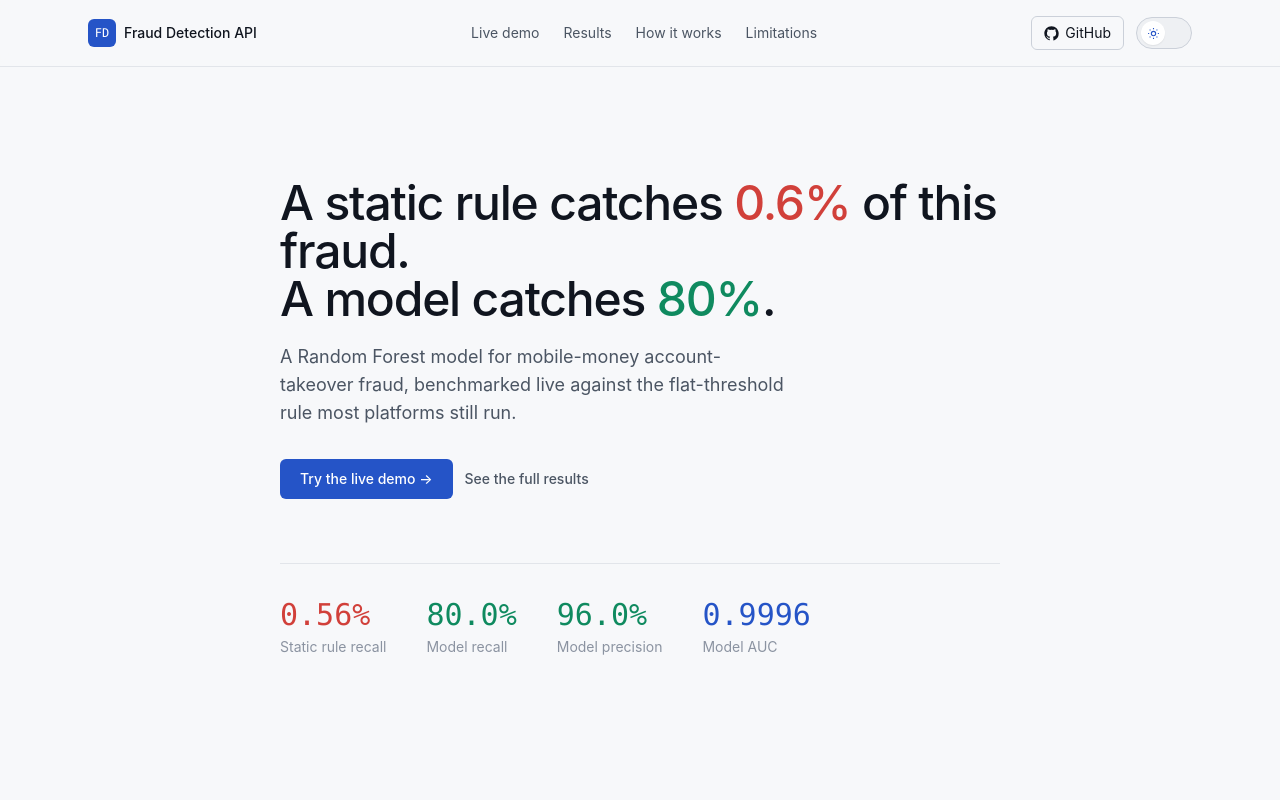
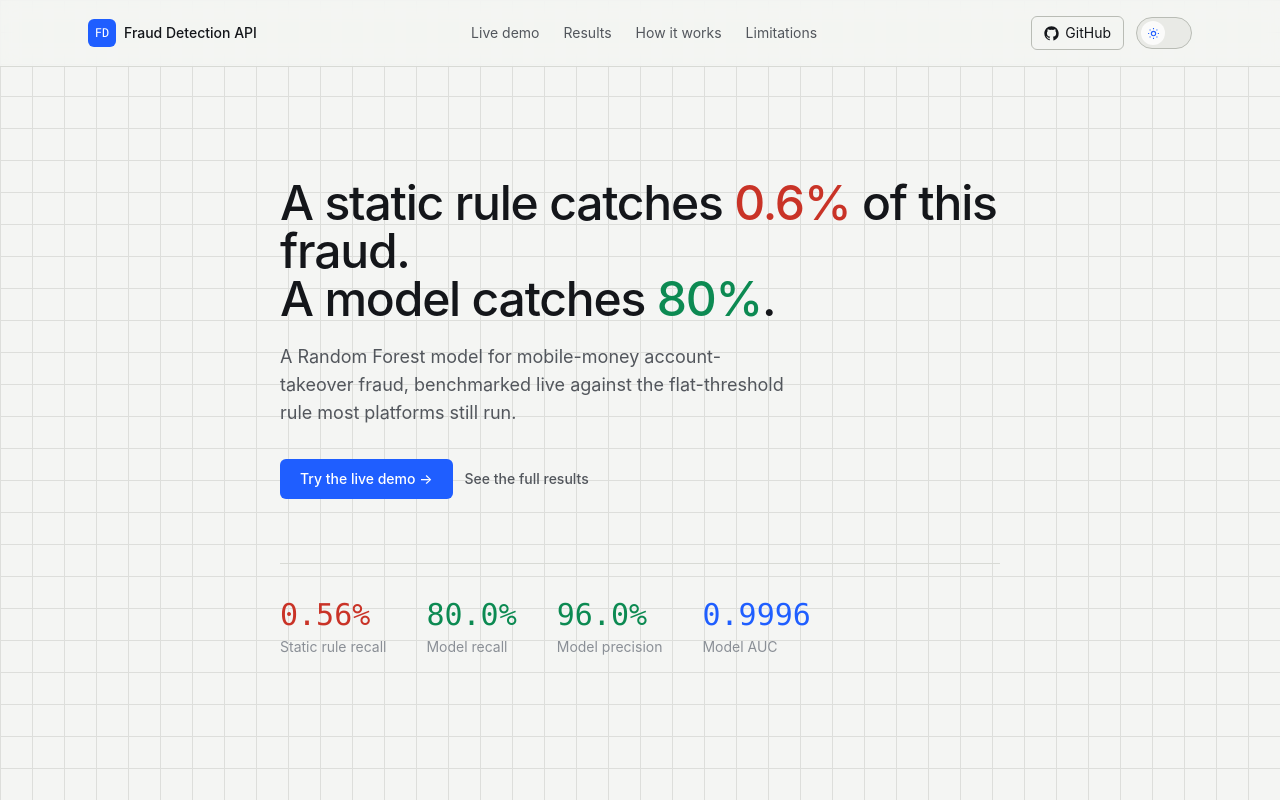
Before and after one commit to axelbenedetti26/fraud-detection-frontend, a Next.js app: page / in a window 1280 px wide. Shown: the top 800 px of the page. Built offline with nearby package versions, Linux system fonts and the light colour scheme; no server answers.

Commit message:
Add files via upload

```diff
--- a/app/globals.css
+++ b/app/globals.css
@@ -3,54 +3,54 @@
 @custom-variant dark (&:where(.dark, .dark *));
 
 :root {
-  --bg: #f7f8fa;
-  --bg-elevated: #ffffff;
-  --bg-sunken: #eef0f3;
-  --text-primary: #10151f;
-  --text-secondary: #4b5563;
-  --text-muted: #8b93a1;
-  --border: #e2e5ea;
-  --border-strong: #cbd0d9;
+  --bg: #f4f5f3;
+  --bg-elevated: #fbfbfa;
+  --bg-sunken: #e9eae6;
+  --text-primary: #14161a;
+  --text-secondary: #52565c;
+  --text-muted: #8a8f96;
+  --border: #d8dad5;
+  --border-strong: #b9bcb5;
 
-  --accent: #2554c7;
-  --accent-strong: #1a3f9e;
-  --accent-soft: #e8edfb;
+  --accent: #1f5eff;
+  --accent-strong: #1642bd;
+  --accent-soft: #e4ebff;
 
-  --safe: #0f8a5f;
-  --safe-soft: #e2f6ee;
-  --danger: #d1403a;
-  --danger-soft: #fbe8e7;
-  --warn: #b6791a;
-  --warn-soft: #faf0dd;
+  --safe: #0c8a52;
+  --safe-soft: #e0f2e8;
+  --danger: #c93327;
+  --danger-soft: #f9e6e4;
+  --warn: #a56a0a;
+  --warn-soft: #f5ecd8;
 
   --font-sans: -apple-system, BlinkMacSystemFont, "Segoe UI", Inter, Roboto, Helvetica, Arial, sans-serif;
   --font-mono: ui-monospace, SFMono-Regular, "SF Mono", Menlo, Consolas, "Liberation Mono", monospace;
 
-  --shadow-card: 0 1px 2px rgba(16, 21, 31, 0.04), 0 1px 1px rgba(16, 21, 31, 0.03);
+  --grid-line: #dddedb;
 }
 
 .dark {
-  --bg: #0b0f16;
-  --bg-elevated: #10151f;
-  --bg-sunken: #060a10;
-  --text-primary: #edf1f7;
-  --text-secondary: #a2acbc;
-  --text-muted: #62697a;
-  --border: #1e2632;
-  --border-strong: #2a3444;
+  --bg: #0a0d13;
+  --bg-elevated: #10141c;
+  --bg-sunken: #05070a;
+  --text-primary: #e7eaf0;
+  --text-secondary: #8d94a3;
+  --text-muted: #565d6b;
+  --border: #1b212c;
+  --border-strong: #2a3140;
 
   --accent: #5b8cff;
-  --accent-strong: #7fa3ff;
-  --accent-soft: #16233f;
+  --accent-strong: #85a6ff;
+  --accent-soft: #131c33;
 
-  --safe: #35d399;
-  --safe-soft: #0f2a22;
-  --danger: #ff6b62;
-  --danger-soft: #331615;
-  --warn: #f0b429;
-  --warn-soft: #2e2410;
+  --safe: #2ed398;
+  --safe-soft: #0d211a;
+  --danger: #ff6259;
+  --danger-soft: #2a1310;
+  --warn: #e8ac2e;
+  --warn-soft: #251d09;
 
-  --shadow-card: 0 1px 2px rgba(0, 0, 0, 0.3), 0 4px 16px rgba(0, 0, 0, 0.2);
+  --grid-line: #141a24;
 }
 
 @theme inline {
@@ -84,7 +84,10 @@ html {
 }
 
 body {
-  background: var(--bg);
+  background:
+    linear-gradient(var(--grid-line) 1px, transparent 1px) 0 0 / 100% 32px,
+    linear-gradient(90deg, var(--grid-line) 1px, transparent 1px) 0 0 / 32px 100%,
+    var(--bg);
   color: var(--text-primary);
   font-family: var(--font-sans), ui-sans-serif, system-ui, sans-serif;
 }
@@ -101,21 +104,13 @@ body {
 
 @keyframes pulse-dot {
   0%, 100% { opacity: 1; }
-  50% { opacity: 0.35; }
+  50% { opacity: 0.3; }
 }
 
-@keyframes fade-up {
-  from { opacity: 0; transform: translateY(16px); }
-  to { opacity: 1; transform: translateY(0); }
+.status-dot {
+  display: inline-block;
+  width: 6px;
+  height: 6px;
+  border-radius: 50%;
+  animation: pulse-dot 1.8s ease-in-out infinite;
 }
-
-.animate-fade-up {
-  animation: fade-up 0.6s cubic-bezier(0.16, 1, 0.3, 1) both;
-}
-
-.grid-texture {
-  background-image:
-    linear-gradient(to right, var(--border) 1px, transparent 1px),
-    linear-gradient(to bottom, var(--border) 1px, transparent 1px);
-  background-size: 48px 48px;
-}
```
